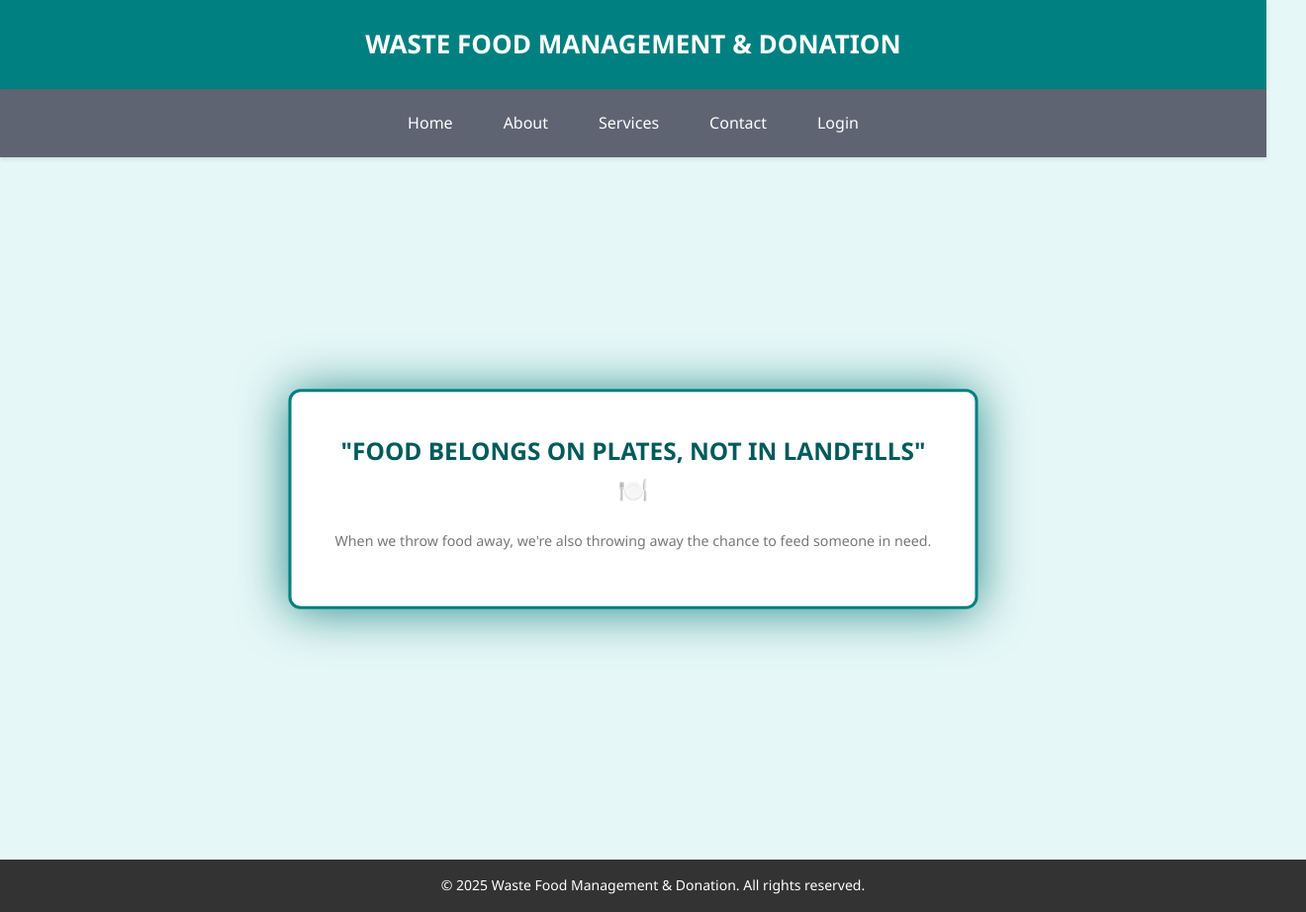
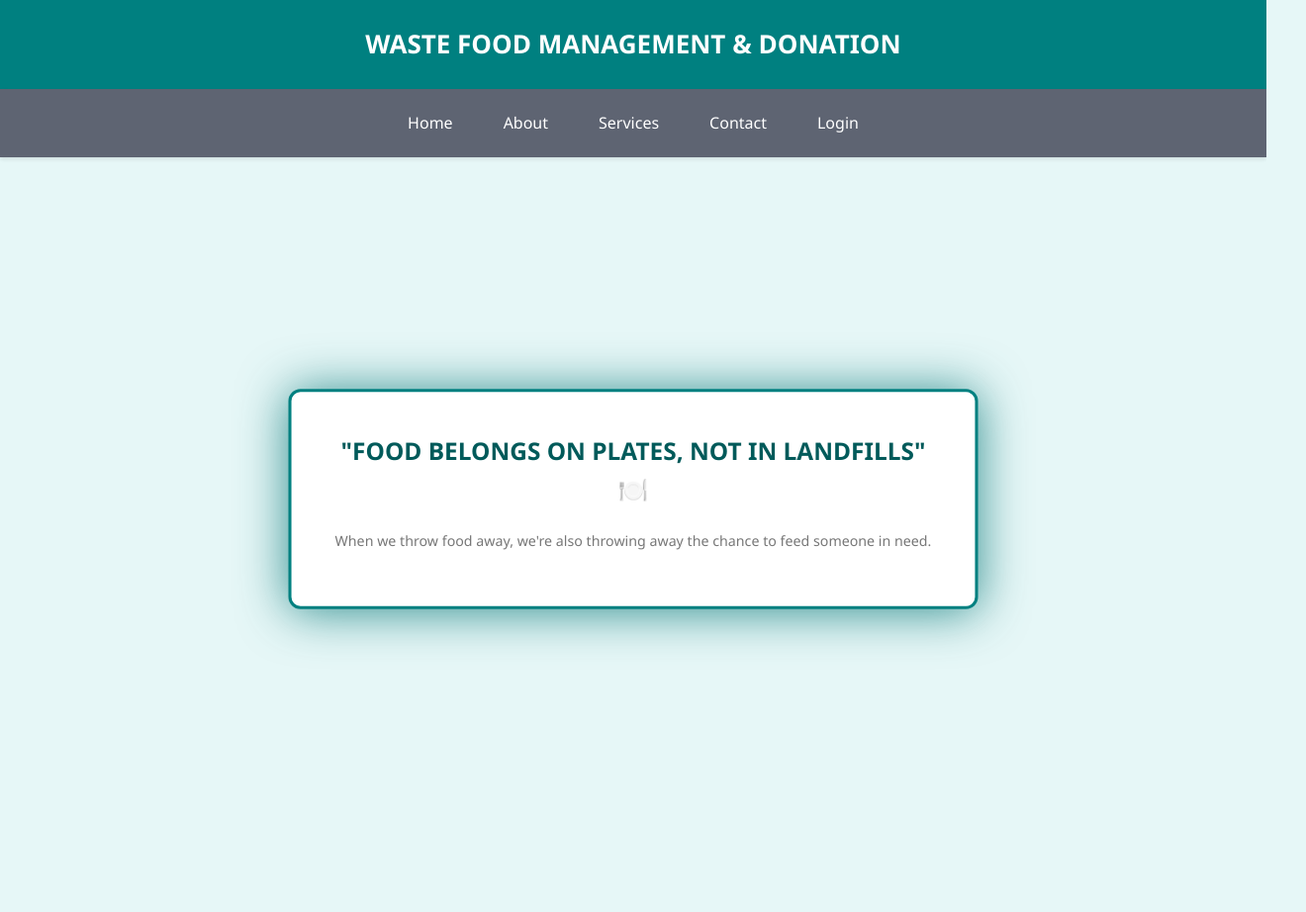
Before and after one commit to Rakshitha-th/food-donation, a plain HTML site: page index.html in a window 1280 px wide. Shown: the whole page at 99% size, 1320 px wide, since content can reach past the window. After the commit the page ends 849 px from the top, so only its background shows below. Drawn offline with Linux system fonts and the light colour scheme.

Commit message:
Update index.html

```diff
--- a/index.html
+++ b/index.html
@@ -15,14 +15,6 @@ body {
     margin: 0;
     color: #333;
     line-height: 1.6;
-    display: flex; /* Use flexbox for body */
-    flex-direction: column; /* Stack children vertically */
-    min-height: 100vh; /* Ensure body takes full viewport height */
-}
-
-/* Add a style for the new semantic main container to handle section height */
-main {
-    flex: 1; /* Allows main content to grow and push the footer down */
 }
 
 #home {
@@ -331,17 +323,6 @@ td button { margin-right: 5px; }
     box-shadow: 0 20px 60px rgba(0, 0, 0, 0.2);
 }
 
-/* Footer Styling */
-footer {
-    background: #333; /* Dark gray for footer */
-    color: #fff;
-    text-align: center;
-    padding: 15px 20px;
-    font-size: 14px;
-    margin-top: 20px; /* Add some margin above */
-    width: 100%;
-}
-
 @media(max-width: 1240px) {
     .card { max-width: 95%; }
 }
@@ -368,7 +349,6 @@ footer {
 <a href="#" onclick="show('login')">Login</a>
 </nav>
 
-<main>
 <section id="home" class="active">
     <div class="card">
         <h2>"FOOD BELONGS ON PLATES, NOT IN LANDFILLS" 🍽️</h2>
@@ -591,7 +571,6 @@ footer {
 </div>
 </div>
 </section>
-
 <div id="modalDonations" class="modal-backdrop">
     <div class="modal">
         <h3>All Donations</h3>
@@ -606,13 +585,12 @@ footer {
         </div>
     </div>
 </div>
-</main>
-
-<footer>
-    &copy; 2025 Waste Food Management & Donation. All rights reserved.
-</footer>
 
 <script>
+// ===================================================================================
+// ADMIN CREDENTIALS (for login only)
+// ADMIN PASSWORD: 'pass'
+// ===================================================================================
 
 const initialUsers = [
     { name: "Admin User", username: "admin", password: "pass", role: "admin" },
@@ -925,7 +903,7 @@ function showAllDonationsModal() {
             tr.insertCell().innerText = f.name;
             tr.insertCell().innerText = f.type;
             tr.insertCell().innerText = f.qty;
-            tr.insertCell().innerText = f.phone;
+            tr.insertcell().innerText = f.phone;
             tr.insertCell().innerText = f.donor;
             tr.insertCell().innerText = f.date || 'N/A';
             tr.insertCell().innerText = f.time;
@@ -990,6 +968,9 @@ function refreshDonorFoods(){
     d.appendChild(table);
 }
 
+// -------------------------------------------------------------------------------------------------------------------------
+// *** MODIFIED viewRequests() to include Manual Requests for ALL donors ***
+// -------------------------------------------------------------------------------------------------------------------------
 function viewRequests(){
     let d=document.getElementById('donorRequests'); d.innerHTML='';
     let donorIdentifier = getCurrentUserIdentifier();
```
